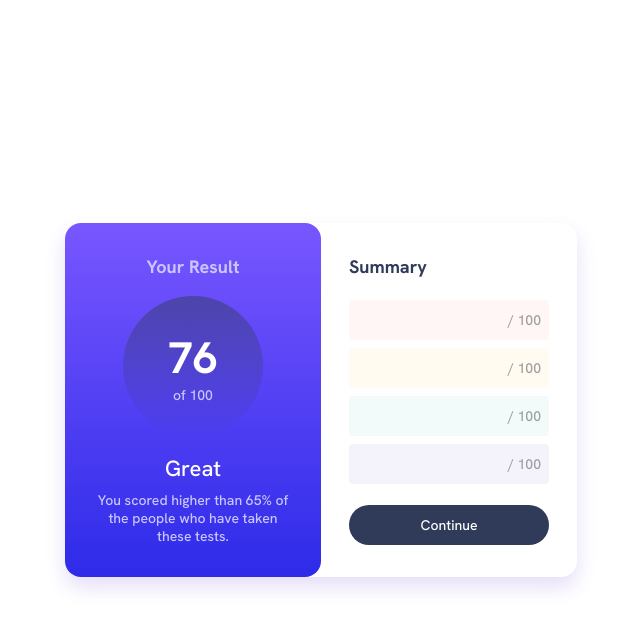
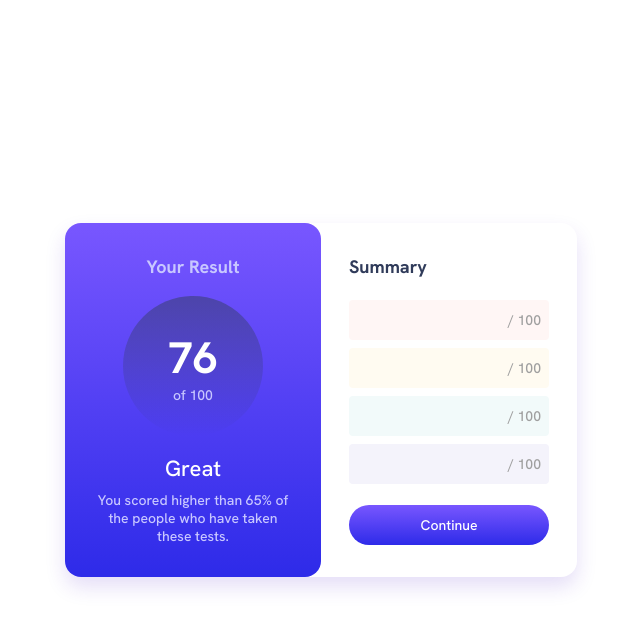
Before and after one commit to ddedida/results-summary-component, a plain HTML site: page index.html in a window 1280 px wide. In both pictures the pointer is over the button "Continue". Shown: the whole page, without its empty margins (319-959 px from the left). Drawn offline with Linux system fonts and the light colour scheme; no server answers.

Commit message:
feat: add hover

```diff
--- a/styles.css
+++ b/styles.css
@@ -156,6 +156,10 @@ body {
     border-radius: 50px;
 }
 
+.summary button:hover {
+    background: linear-gradient(var(--gradient-light-slate-blue), var(--gradient-light-royal-blue));
+}
+
 .data {
     display: flex;
     flex-direction: column;
```
